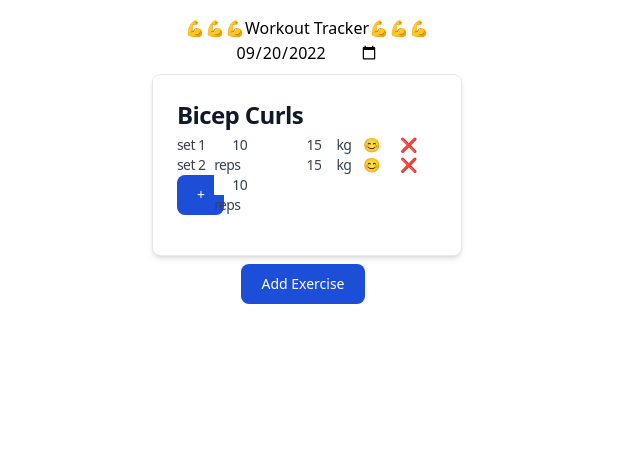
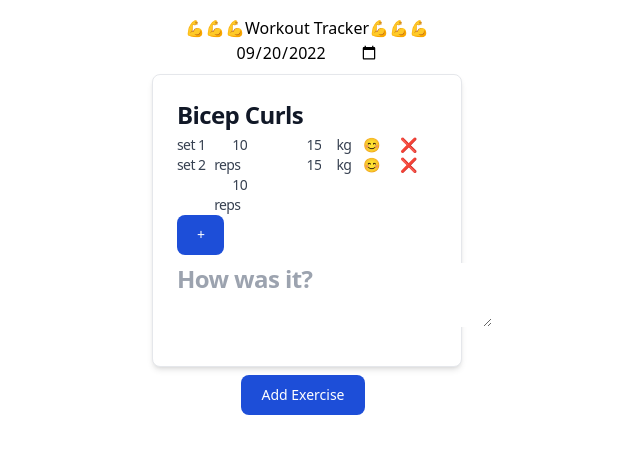
Before and after one commit to wecessary/workout-tracker, a React (Vite) app: page / in a window 1280 px wide. Shown: the top 454 px of the page, without its empty margins (333-973 px from the left). Built offline with nearby package versions, Linux system fonts and the light colour scheme.

Commit message:
add comment box

```diff
--- a/src/data/initalData.ts
+++ b/src/data/initalData.ts
@@ -6,6 +6,7 @@ export const initialWorkoutData = [
       { index: 0, reps: 10, weight: 15, easy: true, done: false },
       { index: 1, reps: 10, weight: 15, easy: true, done: false },
     ],
+    comment:""
   },
 ];
 
--- a/src/handlers/handlers.ts
+++ b/src/handlers/handlers.ts
@@ -31,6 +31,7 @@ export const handleAddWorkout = (
       index: workoutData.length,
       name: "Your Workout",
       sets: initialSets,
+      comment: "",
     },
   ]);
 };
@@ -156,3 +157,18 @@ export const handleChangeDone = (
 
   setWorkoutData(newWorkoutData);
 };
+
+export const handleChangeComment = (
+  e: ChangeEvent<HTMLTextAreaElement>,
+  workoutDataObjectIndex: number,
+  workoutData: WorkoutDataObject[],
+  setWorkoutData: (value: SetStateAction<WorkoutDataObject[]>) => void
+) => {
+  const newWorkoutData = workoutData.map((obj) => {
+    if (obj.index === workoutDataObjectIndex) {
+      return { ...obj, comment: e.target.value };
+    }
+    return obj;
+  });
+  setWorkoutData(newWorkoutData);
+};
--- a/src/model/model.ts
+++ b/src/model/model.ts
@@ -16,6 +16,7 @@ export interface WorkoutDataObject {
   index: number;
   name: string;
   sets: Set[];
+  comment:string;
 }
 
 export interface Set {
--- a/src/pages/TrackerPage.tsx
+++ b/src/pages/TrackerPage.tsx
@@ -7,8 +7,9 @@ import {
   handleChangeEasy,
   handleChangeWeight,
   handleChangeDone,
+  handleChangeComment,
 } from "../handlers/handlers";
-import { initialSets, initialUserData } from "../data/initalData";
+import { initialUserData } from "../data/initalData";
 import { currentDateAsString } from "../utilities/date";
 import useWorkoutData from "../hooks/useWorkoutData";
 
@@ -63,14 +64,6 @@ const TrackerPage = () => {
                     {obj.sets.map((_, i) => {
                       return <p key={i}>{`set ${i + 1}`}</p>;
                     })}
-                    <button
-                      className="text-white bg-blue-700 hover:bg-blue-800 focus:ring-4 focus:ring-blue-300 font-medium rounded-lg text-sm px-5 py-2.5 mr-2 mb-2 dark:bg-blue-600 dark:hover:bg-blue-700 focus:outline-none dark:focus:ring-blue-800"
-                      onClick={() =>
-                        handleAddSet(obj.index, workoutData, setWorkoutData)
-                      }
-                    >
-                      +
-                    </button>
                   </div>
                   <div className="col-span-2">
                     {obj.sets.map((set, i) => {
@@ -160,6 +153,26 @@ const TrackerPage = () => {
                     })}
                   </div>
                 </div>
+                <button
+                  className="text-white bg-blue-700 hover:bg-blue-800 focus:ring-4 focus:ring-blue-300 font-medium rounded-lg text-sm px-5 py-2.5 mr-2 mb-2 dark:bg-blue-600 dark:hover:bg-blue-700 focus:outline-none dark:focus:ring-blue-800"
+                  onClick={() =>
+                    handleAddSet(obj.index, workoutData, setWorkoutData)
+                  }
+                >
+                  +
+                </button>
+                <textarea
+                  value={obj.comment}
+                  onChange={(e) =>
+                    handleChangeComment(
+                      e,
+                      obj.index,
+                      workoutData,
+                      setWorkoutData
+                    )
+                  }
+                  placeholder="How was it?"
+                />
               </div>
             </div>
           );
```
